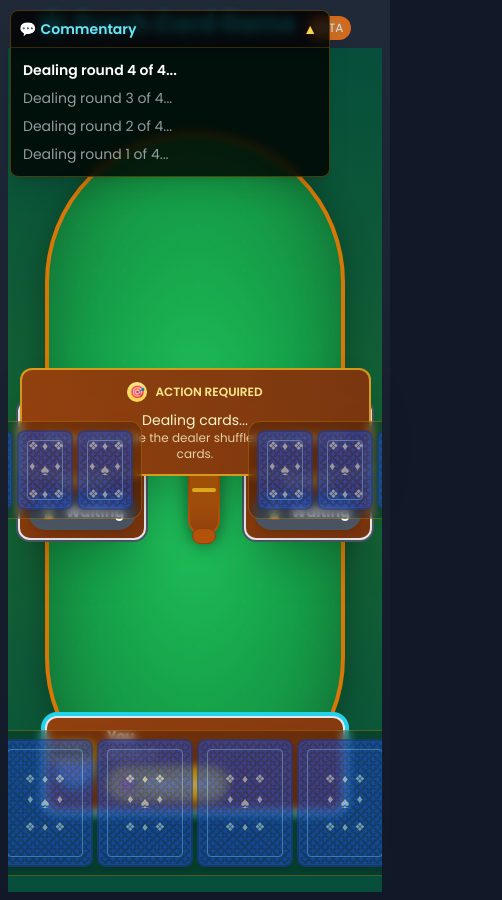
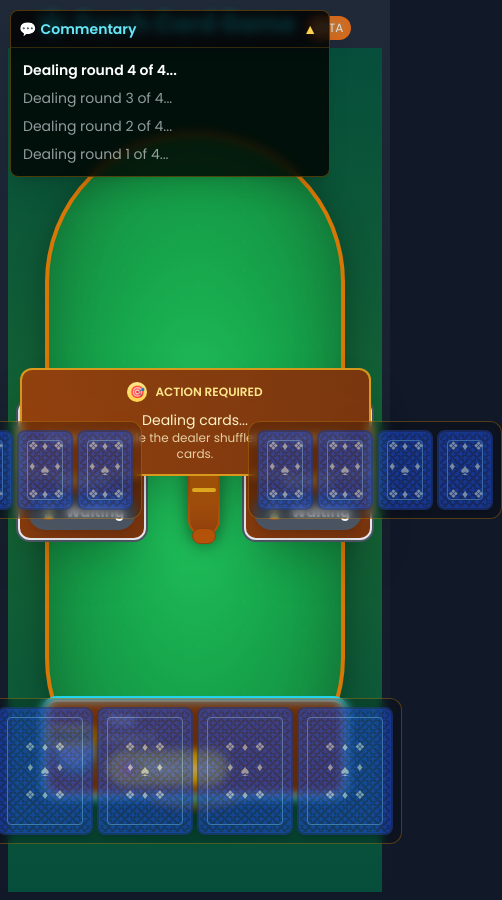
Before and after one commit to peka01/gurch, a React (Vite) app: page / in a window 390 px wide. Both pictures are taken after a click on the button "Start Game". Shown: the whole page, 502 px wide, since content can reach past the window. Built offline with nearby package versions, Linux system fonts and the light colour scheme; grey boxes are pictures that could not be loaded.

Commit message:
Update index.html and GameBoard.tsx for improved mobile responsiveness. Adjust viewport settings and add mobile-specific styles in index.html. Refactor GameBoard layout to enhance visibility and accommodate safe area insets, ensuring a better user experience on various devices.

```diff
--- a/index.html
+++ b/index.html
@@ -2,18 +2,31 @@
 <html lang="en">
   <head>
     <meta charset="UTF-8" />
-    <meta name="viewport" content="width=device-width, initial-scale=1.0, maximum-scale=1.0, user-scalable=no" />
+    <meta name="viewport" content="width=device-width, initial-scale=1.0, maximum-scale=5.0, user-scalable=yes" />
     <meta name="mobile-web-app-capable" content="yes">
     <meta name="apple-mobile-web-app-capable" content="yes">
     <meta name="apple-mobile-web-app-status-bar-style" content="black-translucent">
     <meta name="theme-color" content="#1f2937">
     <title>Gurch</title>
     <script src="https://cdn.tailwindcss.com"></script>
+    <style>
+      /* Mobile-specific overrides for better card visibility */
+      @media (max-width: 640px) {
+        .card-component {
+          min-height: 80px;
+          min-width: 56px;
+        }
+        /* Ensure safe area for iOS devices */
+        html {
+          padding-bottom: env(safe-area-inset-bottom);
+        }
+      }
+    </style>
     <link rel="stylesheet" href="https://cdnjs.cloudflare.com/ajax/libs/font-awesome/6.5.1/css/all.min.css">
     <link rel="icon" type="image/svg+xml" href="/vite.svg" />
     <script type="module" src="/index.tsx"></script>
   </head>
-  <body class="bg-gray-900 text-white overflow-hidden h-screen w-screen">
+  <body class="bg-gray-900 text-white" style="height: 100vh; width: 100vw; overflow-x: hidden; overflow-y: auto; padding-bottom: env(safe-area-inset-bottom);">
     <div id="root"></div>
   </body>
 </html>
--- a/src/components/GameBoard.tsx
+++ b/src/components/GameBoard.tsx
@@ -2643,7 +2643,7 @@ const GameBoard: React.FC<GameBoardProps> = ({ players: initialPlayers, onQuit }
   }, [showFloatingPlayButton, gameState.gamePhase]);
 
   return (
-    <div className="relative w-full h-screen bg-gradient-to-br from-emerald-900 via-green-800 to-emerald-900 overflow-hidden" style={{ maxHeight: '100vh' }}>
+    <div className="relative w-full min-h-screen bg-gradient-to-br from-emerald-900 via-green-800 to-emerald-900 pb-20 sm:pb-0" style={{ minHeight: '100vh' }}>
       {/* Poker Table Surface */}
       <div className="absolute inset-0 flex items-center justify-center z-10">
         <div className="relative w-4/5 h-4/5 max-w-6xl max-h-5xl">
@@ -2821,7 +2821,7 @@ const GameBoard: React.FC<GameBoardProps> = ({ players: initialPlayers, onQuit }
 
       {/* Human Player - Always at Bottom */}
       {gameState.players.find(player => player.isHuman) && (
-        <div className="absolute bottom-20 sm:bottom-24 left-0 right-0 flex justify-center z-10">
+        <div className="absolute bottom-24 sm:bottom-24 left-0 right-0 flex justify-center z-10">
           <PlayerDisplay
             key={gameState.players.find(player => player.isHuman)!.id}
             player={gameState.players.find(player => player.isHuman)!}
@@ -2886,7 +2886,7 @@ const GameBoard: React.FC<GameBoardProps> = ({ players: initialPlayers, onQuit }
       })}
 
       {/* Human Player's Hand Cards Only */}
-      <div className="absolute bottom-4 sm:bottom-6 left-0 right-0 flex justify-center z-40">
+      <div className="absolute bottom-12 sm:bottom-6 left-0 right-0 flex justify-center z-40" style={{ paddingBottom: 'env(safe-area-inset-bottom)' }}>
         <div className="flex justify-center items-center space-x-1 sm:space-x-2 bg-black/20 rounded-xl p-2 sm:p-4 backdrop-blur-sm border border-amber-500/30">
         {/* Show visual dealing cards if dealing is in progress */}
         {isDealing ? (
```
